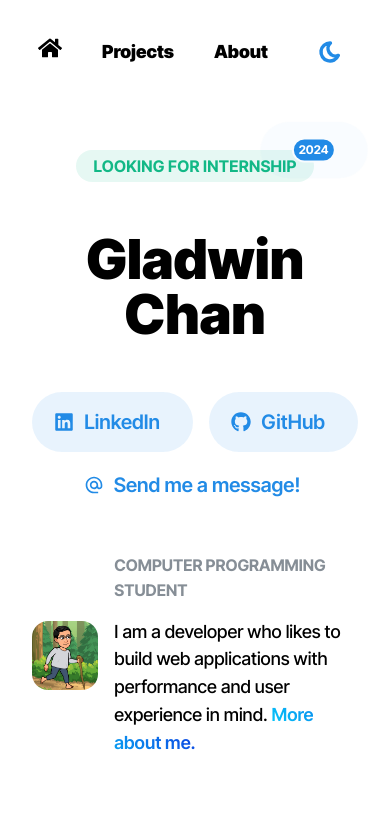
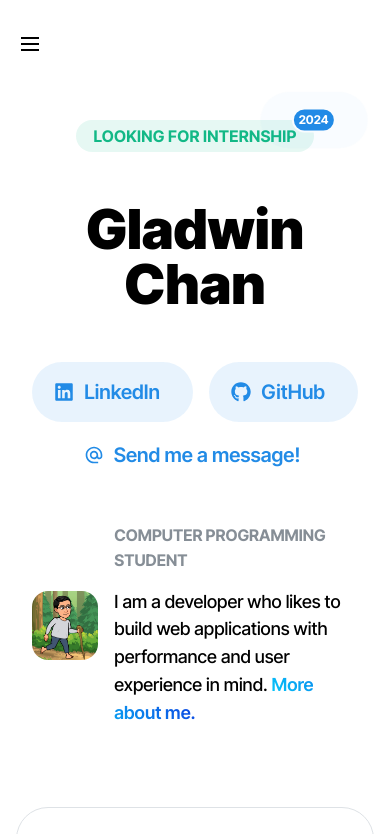
Before and after one commit to gladwinc/glad-port-2024, a Next.js app: page / in a window 390 px wide. Shown: the top 834 px of the page. Built offline with nearby package versions, Linux system fonts and the light colour scheme.

Commit message:
Add responsive navbar

```diff
--- a/app/components/Header/Header.tsx
+++ b/app/components/Header/Header.tsx
@@ -1,13 +1,17 @@
 "use client";
 
 import {
-  Anchor,
   UnstyledButton,
   Group,
   ActionIcon,
   useMantineColorScheme,
   useComputedColorScheme,
+  Burger,
+  Container,
+  Drawer,
+  Stack,
 } from "@mantine/core";
+import { useDisclosure } from "@mantine/hooks";
 import { FaHome } from "react-icons/fa";
 import classes from "./Header.module.css";
 import { IconSun, IconMoon } from "@tabler/icons-react";
@@ -16,11 +20,11 @@ const links = [
   { link: "/", label: <FaHome size={24} /> },
   { link: "/#projects", label: "Projects" },
   { link: "/about", label: "About" },
-  /*   { link: "mailto:iamgladwin@gmail.com", label: "Contact" },
-   */
+  { link: "mailto:iamgladwin@gmail.com", label: "Contact" },
 ];
 
 const Header = () => {
+  const [opened, { toggle, close }] = useDisclosure(false);
   const { setColorScheme } = useMantineColorScheme();
   const computedColorScheme = useComputedColorScheme("light", {
     getInitialValueInEffect: true,
@@ -32,14 +36,19 @@ const Header = () => {
       href={link.link}
       key={link.link}
       fz={"lg"}
-      fw={900}>
+      fw={900}
+      onClick={close}>
       {link.label}
     </UnstyledButton>
   ));
 
   return (
     <header className={classes.header}>
-      <Group mt={30} gap={40} justify="center">
+      <Container mt={30}>
+        <Group>
+          <Burger opened={opened} onClick={toggle} hiddenFrom="xs" size="sm" />
+        </Group>
+        <Group gap={40} justify="center" visibleFrom="xs">
           {items}
           <ActionIcon
             onClick={() =>
@@ -55,6 +64,26 @@ const Header = () => {
             )}
           </ActionIcon>
         </Group>
+      </Container>
+      <Drawer opened={opened} onClose={toggle} size="100%" padding="md">
+        <Stack mt={20}>
+          {items}{" "}
+          <ActionIcon
+            onClick={() =>
+              setColorScheme(computedColorScheme === "light" ? "dark" : "light")
+            }
+            variant="transparent"
+            size="xl"
+            aria-label="Toggle color scheme"
+            pr={20}>
+            {computedColorScheme === "dark" ? (
+              <IconSun color="orange" stroke={3.5} size={24} />
+            ) : (
+              <IconMoon stroke={3.5} size={24} />
+            )}
+          </ActionIcon>
+        </Stack>
+      </Drawer>
     </header>
   );
 };
--- a/app/components/Welcome/Welcome.tsx
+++ b/app/components/Welcome/Welcome.tsx
@@ -14,7 +14,7 @@ import { MdAlternateEmail } from "react-icons/md";
 
 const Welcome = () => {
   return (
-    <Container mt={150}>
+    <Container mt={120}>
       <Center>
         <Indicator inline withBorder processing label="2024" fw={700} size={25}>
           <Badge variant="light" color="teal" size="xl">
```
Lines whose indentation alone changed are shown as unchanged.
